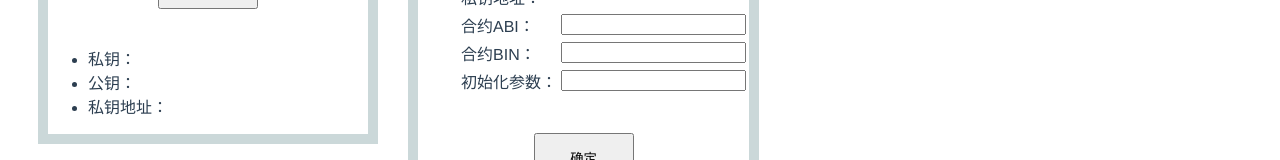
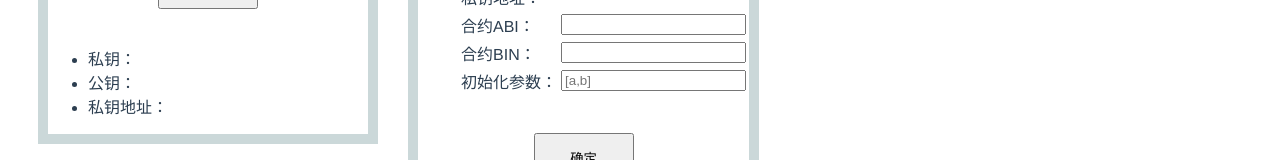
Before and after one commit to dwusiq/ethereum-learn, a Vue app in the folder web/hd-wallet/: page /wallet in a window 1280 px wide. Shown: the part 1758-1918 px from the top of the page. Built offline with nearby package versions, Linux system fonts and the light colour scheme.

Commit message:
合约部署成功

```diff
--- a/web/hd-wallet/package.json
+++ b/web/hd-wallet/package.json
@@ -8,6 +8,7 @@
     "lint": "vue-cli-service lint"
   },
   "dependencies": {
+    "@metamask/detect-provider": "^1.2.0",
     "core-js": "^3.6.5",
     "element-ui": "^2.15.3",
     "ethers": "^5.4.1",
--- a/web/hd-wallet/src/views/Wallet.vue
+++ b/web/hd-wallet/src/views/Wallet.vue
@@ -127,7 +127,7 @@
           </tr>
           <tr>
             <td>初始化参数：</td>
-            <td><input type="text" v-model="contractInitParam"/></td>
+            <td><input type="text" placeholder="[a,b]" v-model="contractInitParam"/></td>
           </tr>
         </table>
       </ul>
@@ -144,9 +144,8 @@
 
 
 <script lang="ts">
-import { ethers, providers } from 'ethers';
+import { ethers } from 'ethers';
 import { defineComponent } from 'vue';
-
 
 enum ParentkeyInitTypeEnum {
   Mnemonic,
@@ -198,7 +197,7 @@ export default defineComponent({
       //deploy contract
       keyFrom:null,
       keAddressOfDeploy:"",
-      contractInitParam:"",
+      contractInitParam:[],
       contractBin:"",
       contractAbi:"",
       contractAddress:"",
@@ -287,7 +286,24 @@ export default defineComponent({
    },
    //部署合约
    deployContract():void{
-     alert(1);
+     if(KeyFromEnum.MateMask != this.keyFrom){
+       alert("暂时只支持mateMask");
+     }
+    //get provider
+    const currentProvider = new ethers.providers.Web3Provider(window.ethereum);
+    const currentSigner = currentProvider.getSigner();
+
+    // The factory we use for deploying contracts
+    const contractFactory = new ethers.ContractFactory(this.contractAbi, this.contractBin, currentSigner);
+    // or ..
+    //const contract = new Contract(address, abi, signer);
+    // or...
+    // const constant = contract.connect(currentSigner);
+
+    // Deploy an instance of the contract
+    contractFactory.deploy(eval(this.contractInitParam))
+    .then(contract => this.contractAddress=contract.address)
+    .catch(err => alert(JSON.stringify(err)));
    }
   }
 })
```
Also changed, not shown: 1 other file (tests, documents, lock files or other folders).
